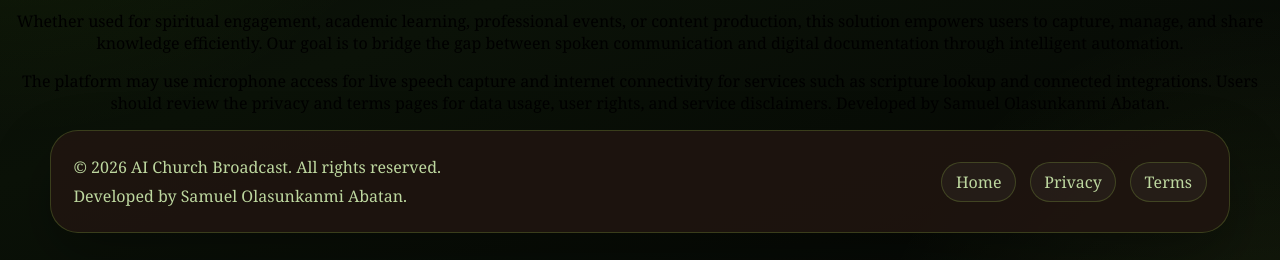
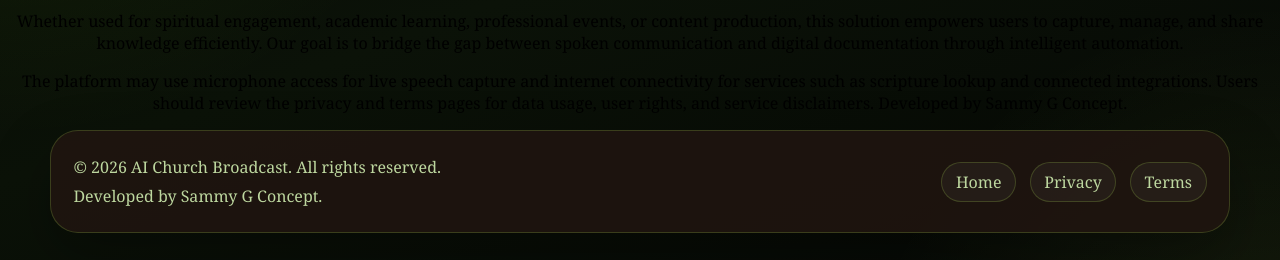
Before and after one commit to Stsukkostrings/Sammy-ai-church-broadcast, a website: page about.html in a window 1280 px wide. Shown: the part 374-634 px from the top of the page. Drawn offline with Linux system fonts and the light colour scheme.

Commit message:
Add files via upload

```diff
--- a/about.html
+++ b/about.html
@@ -41,13 +41,13 @@
     <p align="center" class="style1">
         Whether used for spiritual engagement, academic learning, professional events, or content production, this solution empowers users to capture, manage, and share knowledge efficiently. Our goal is to bridge the gap between spoken communication and digital documentation through intelligent automation.    </p>
     <p align="center" class="style1">
-        The platform may use microphone access for live speech capture and internet connectivity for services such as scripture lookup and connected integrations. Users should review the privacy and terms pages for data usage, user rights, and service disclaimers. Developed by Samuel Olasunkanmi Abatan.    </p>
+        The platform may use microphone access for live speech capture and internet connectivity for services such as scripture lookup and connected integrations. Users should review the privacy and terms pages for data usage, user rights, and service disclaimers. Developed by Sammy G Concept.    </p>
 </div>
 <footer class="site-footer">
     <div class="footer-panel">
         <div class="footer-copy">
             <p>© 2026 AI Church Broadcast. All rights reserved.</p>
-            <p>Developed by Samuel Olasunkanmi Abatan.</p>
+            <p>Developed by Sammy G Concept.</p>
         </div>
         <div class="footer-links">
             <a href="index.html">Home</a>
```
Also changed, not shown: home.html (+1 -1 lines), index.html (+1 -1 lines), privacy.html (+2 -2 lines), studio.html (+1 -1 lines), terms.html (+2 -2 lines).
